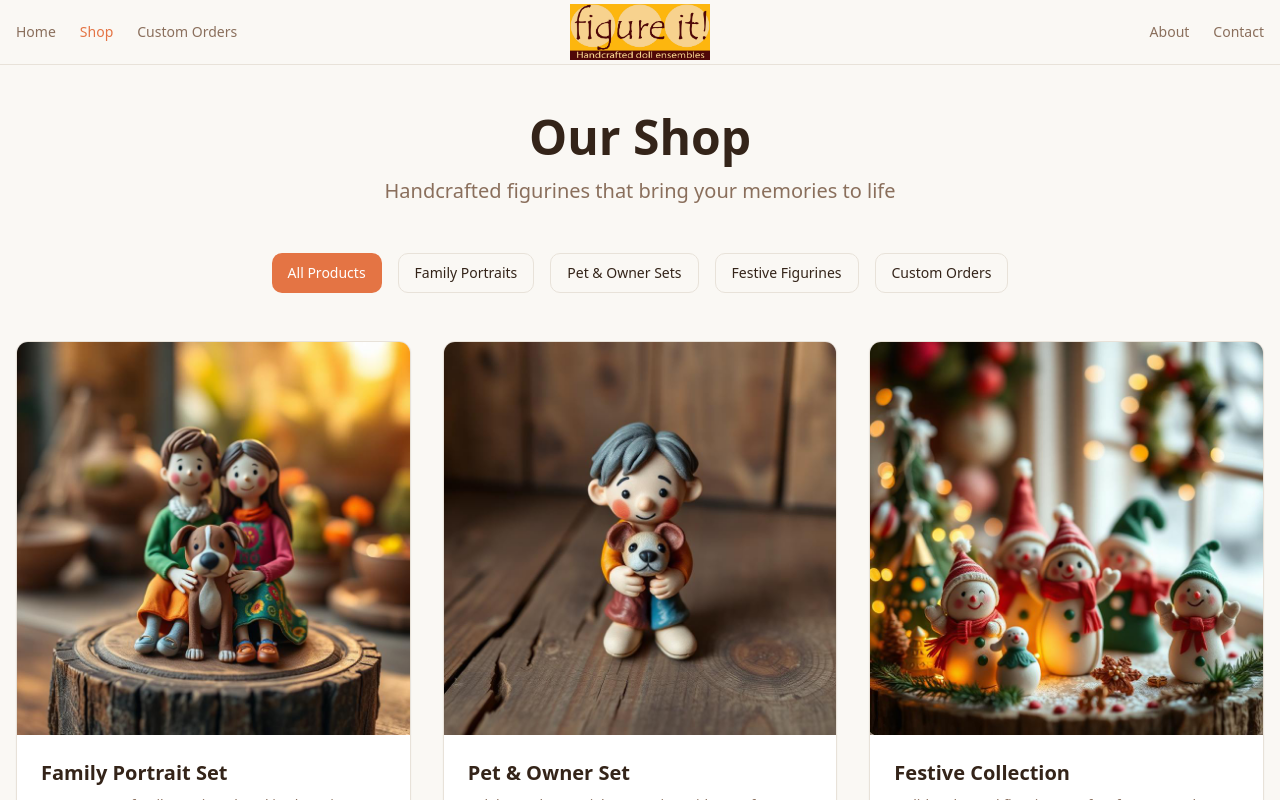
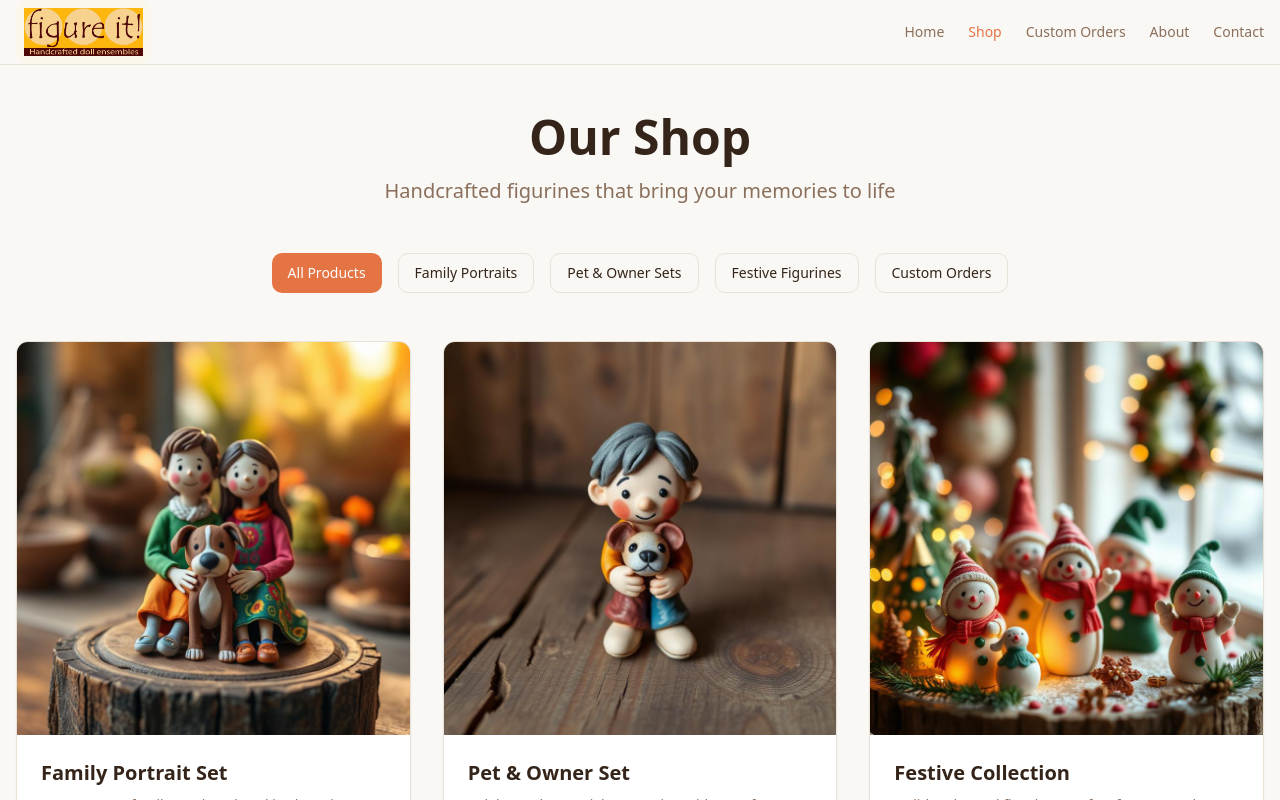
Before and after one commit to ideepak3m/figurine-journey, a React (Vite) app: page /shop in a window 1280 px wide. Shown: the top 800 px of the page. Built offline with nearby package versions, Linux system fonts and the light colour scheme; the HTML template or start-up script is replaced by a standard one.

Commit message:
Reverted to commit 4e28643243919fb7781638f74c077daa2f5cf9e3

```diff
--- a/src/components/Header.tsx
+++ b/src/components/Header.tsx
@@ -21,36 +21,20 @@ const Header = () => {
   return (
     <header className="sticky top-0 z-50 w-full border-b border-border bg-background/95 backdrop-blur supports-[backdrop-filter]:bg-background/80">
       <div className="container mx-auto px-4">
-        <div className="flex h-16 items-center justify-center relative">
-          {/* Desktop Navigation - Left Side */}
-          <nav className="hidden md:flex items-center space-x-6 absolute left-0">
-            {navLinks.slice(0, 3).map((link) => (
-              <Link
-                key={link.path}
-                to={link.path}
-                className={`text-sm font-medium transition-colors hover:text-primary ${
-                  isActive(link.path)
-                    ? "text-primary"
-                    : "text-muted-foreground"
-                }`}
-              >
-                {link.label}
-              </Link>
-            ))}
-          </nav>
-
-          {/* Centered Logo */}
+        <div className="flex h-16 items-center justify-between">
           <Link to="/" className="flex items-center">
-            <img
-              src={logo}
-              alt="Figure It - Handcrafted doll ensembles"
-              className="h-14 w-auto object-contain"
-            />
+            <div className="bg-accent/20 rounded-lg p-2 backdrop-blur-sm">
+              <img
+                src={logo}
+                alt="Figure It - Handcrafted doll ensembles"
+                className="h-12 w-auto"
+              />
+            </div>
           </Link>
 
-          {/* Desktop Navigation - Right Side */}
-          <nav className="hidden md:flex items-center space-x-6 absolute right-0">
-            {navLinks.slice(3).map((link) => (
+          {/* Desktop Navigation */}
+          <nav className="hidden md:flex items-center space-x-6">
+            {navLinks.map((link) => (
               <Link
                 key={link.path}
                 to={link.path}
@@ -69,7 +53,7 @@ const Header = () => {
           <Button
             variant="ghost"
             size="icon"
-            className="md:hidden absolute right-0"
+            className="md:hidden"
             onClick={() => setMobileMenuOpen(!mobileMenuOpen)}
           >
             {mobileMenuOpen ? (
```
